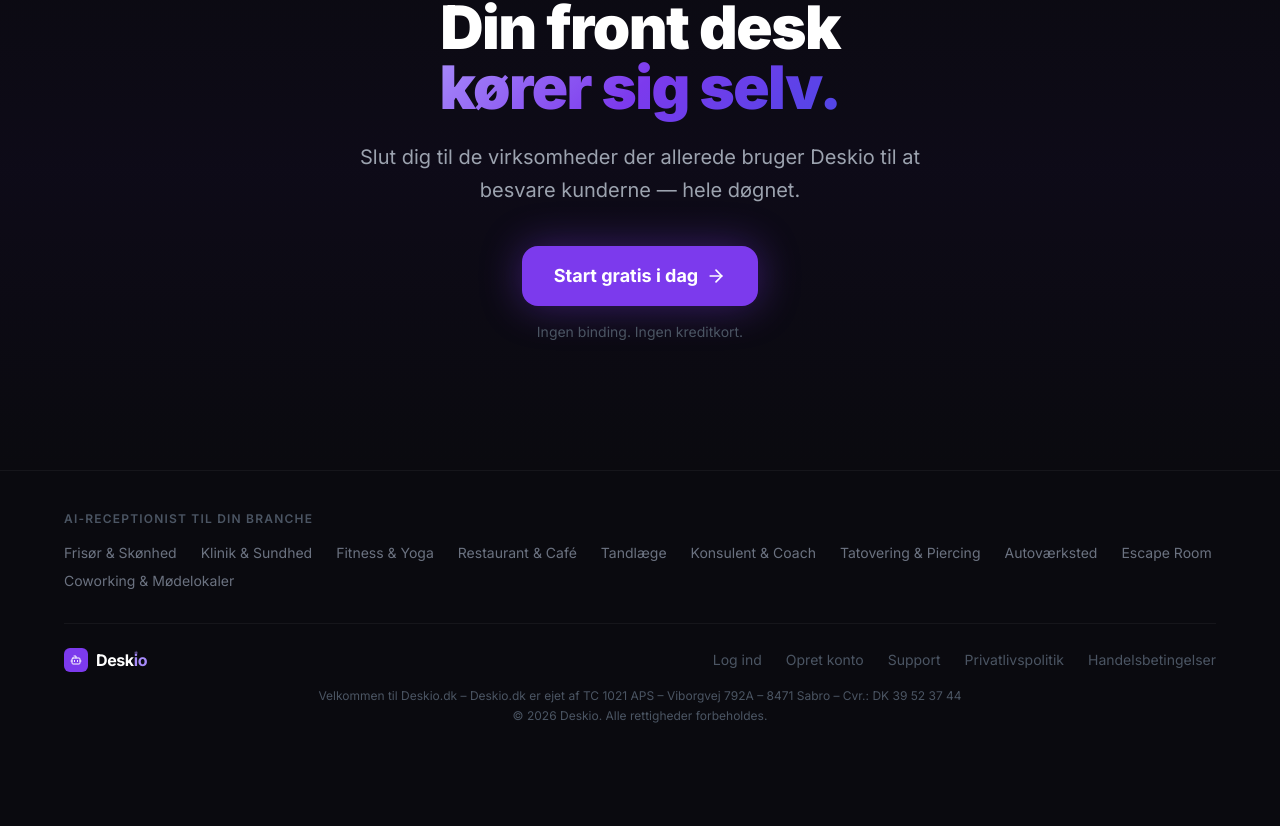
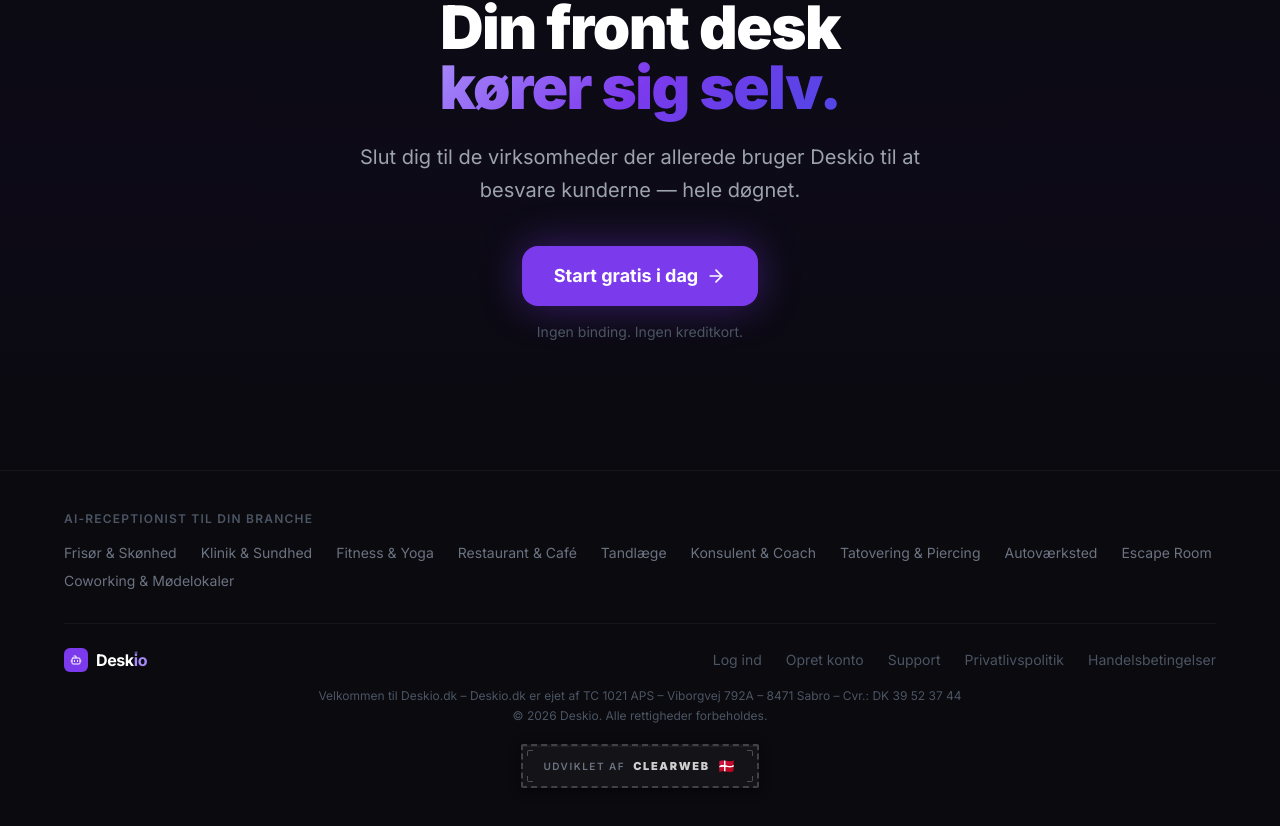
Before and after one commit to RedaDenmark/deskio-landing, a Next.js app: page / in a window 1280 px wide. Shown: the part 4915-5741 px from the top of the page. Before the commit the page ends 5687 px from the top, so only its background shows below. Built offline with nearby package versions, Linux system fonts and the light colour scheme.

Commit message:
feat: add ClearWeb stitched badge to landing page footer
Made-with: Cursor

```diff
--- a/app/page.tsx
+++ b/app/page.tsx
@@ -391,6 +391,37 @@ export default function HomePage() {
             <div className="text-center text-xs text-gray-600 space-y-1 pb-2">
               <p>Velkommen til Deskio.dk – Deskio.dk er ejet af TC 1021 APS – Viborgvej 792A – 8471 Sabro – Cvr.: DK 39 52 37 44</p>
               <p>© 2026 Deskio. Alle rettigheder forbeholdes.</p>
+              {/* ── ClearWeb stitched badge ── */}
+              <div className="flex justify-center pt-4">
+                <a
+                  href="https://www.clearweb.dk"
+                  target="_blank"
+                  rel="noopener noreferrer"
+                  className="group inline-flex items-center gap-2 px-5 py-2.5
+                    border-2 border-dashed border-white/20 rounded-sm
+                    bg-white/[0.04] hover:bg-white/[0.07]
+                    hover:border-white/35
+                    transition-all duration-300
+                    shadow-[inset_0_1px_0_rgba(255,255,255,0.06),0_2px_12px_rgba(0,0,0,0.4)]
+                    hover:shadow-[inset_0_1px_0_rgba(255,255,255,0.1),0_4px_20px_rgba(99,102,241,0.15)]
+                    relative"
+                  style={{ letterSpacing: '0.12em' }}
+                >
+                  {/* Corner stitch marks */}
+                  <span className="absolute top-1 left-1 w-1.5 h-1.5 border-t border-l border-white/25 rounded-tl-sm" />
+                  <span className="absolute top-1 right-1 w-1.5 h-1.5 border-t border-r border-white/25 rounded-tr-sm" />
+                  <span className="absolute bottom-1 left-1 w-1.5 h-1.5 border-b border-l border-white/25 rounded-bl-sm" />
+                  <span className="absolute bottom-1 right-1 w-1.5 h-1.5 border-b border-r border-white/25 rounded-br-sm" />
+
+                  <span className="text-[10px] font-semibold uppercase tracking-[0.15em] text-gray-500 group-hover:text-gray-400 transition-colors">
+                    Udviklet af
+                  </span>
+                  <span className="text-[11px] font-black uppercase tracking-[0.15em] text-white/80 group-hover:text-white transition-colors">
+                    ClearWeb
+                  </span>
+                  <span className="text-sm">🇩🇰</span>
+                </a>
+              </div>
             </div>
           </div>
         </div>
```
